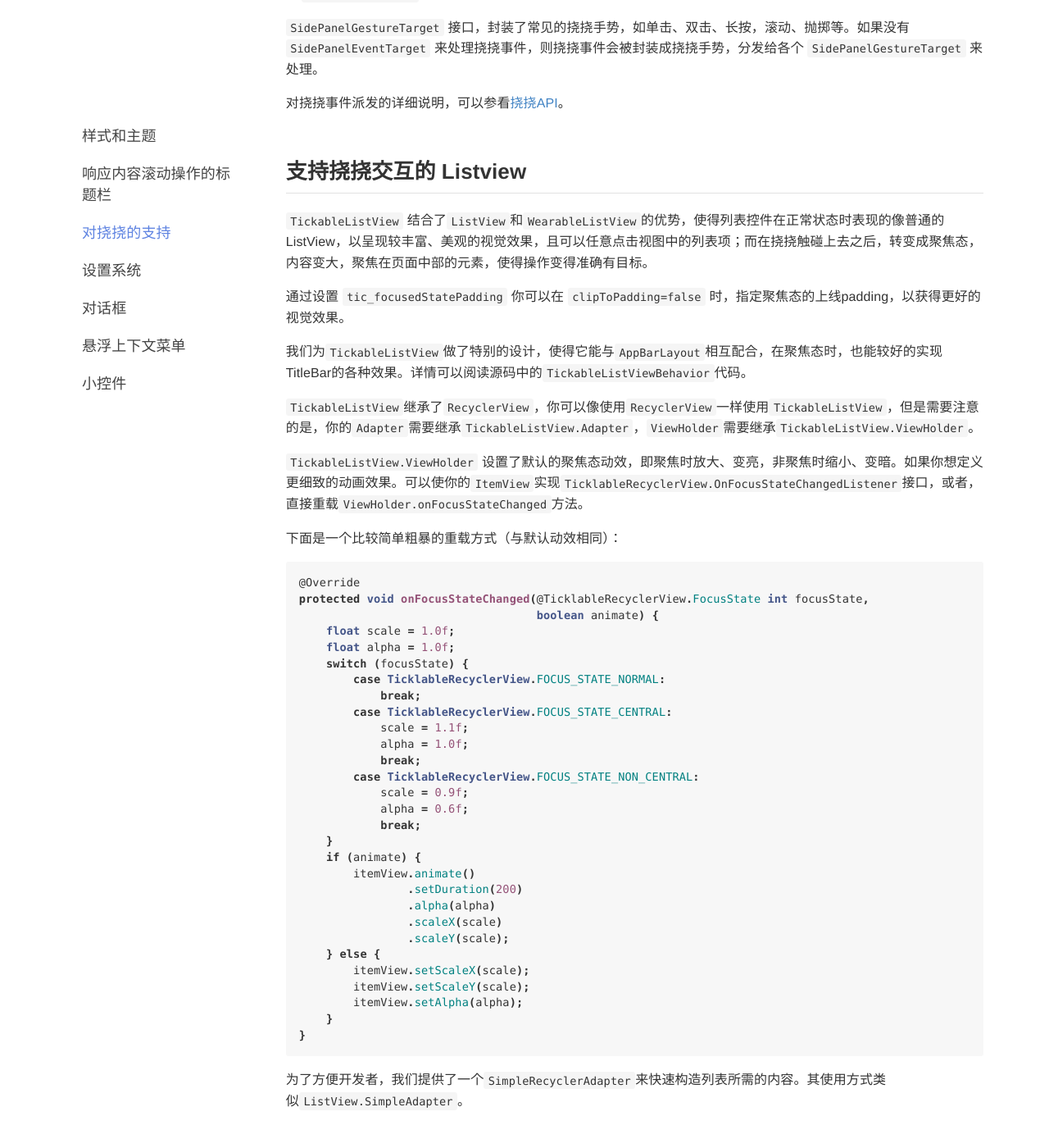
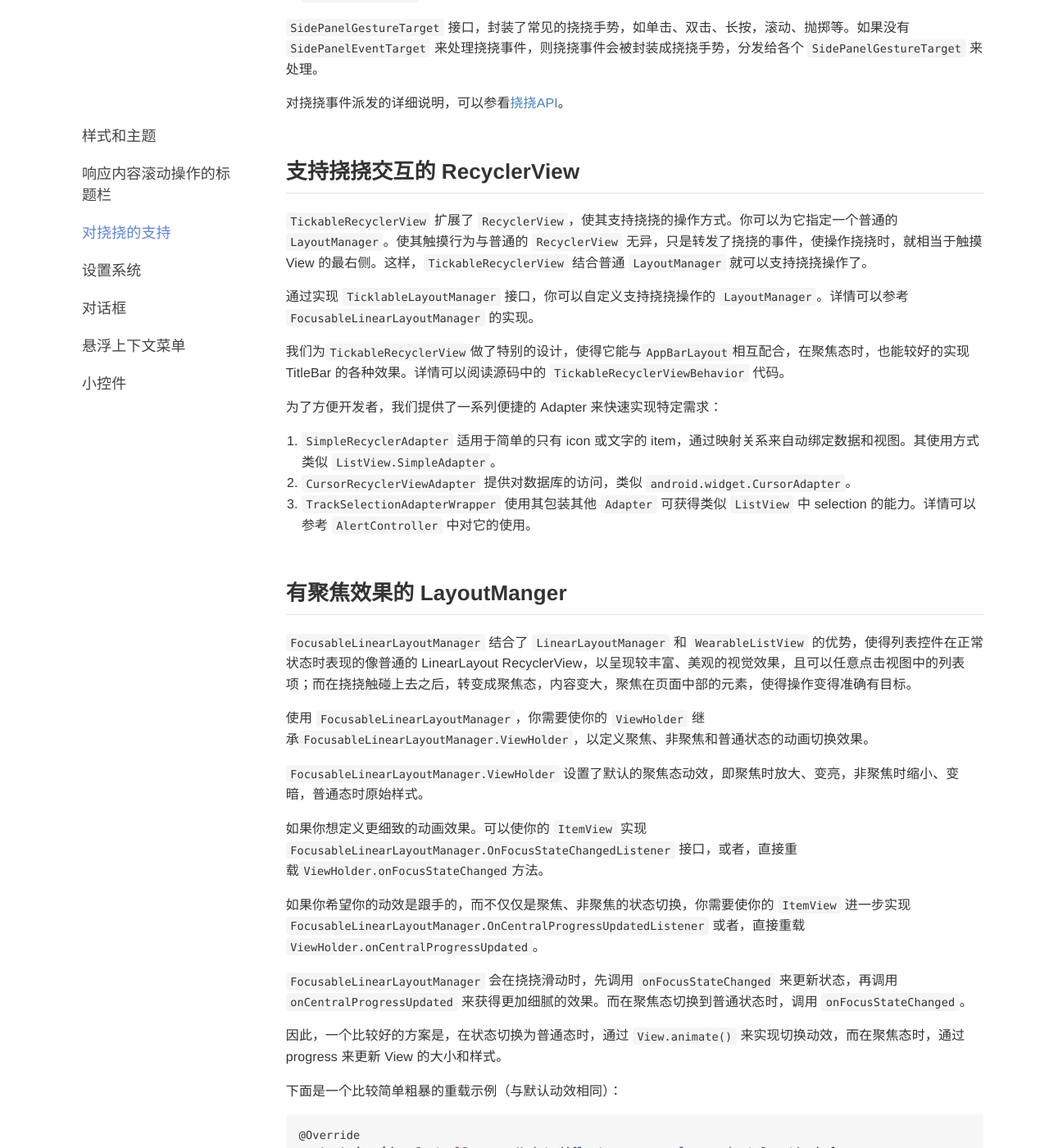
Before and after one commit to mobvoi/ticdesign, a Jekyll site: the page built from _doc/index.md, in a window 1280 px wide and 1400 px high, scrolled down 4838 px. Shown: the whole window at 82% size. Built offline with Jekyll 4.4.1, drawn with Linux system fonts in a browser that asks for light colours; some of the changed text lies outside the part shown.

Commit message:
Update TicklableRecyclerView section of Develop document.

````diff
--- a/_doc/index.md
+++ b/_doc/index.md
@@ -14,7 +14,7 @@ permalink: /doc/
 
 1. [样式和主题](#style-and-theme)：定义了一些列文字、页面和控件的样式，以及页面切换等动效支持。
 2. [可拉伸、响应内容滚动的标题](#title-bar)：基于 [Android Design Support][google-design-support]，构建了一套适合手表展示的页面结构，除了 Google Design 中的跟随滚动等效果，我们还为标题栏增加了可拉伸等效果。
-3. [对侧面挠挠的支持](#support-tickle)：我们提供了一套较为便捷的方式为开发者提供了对挠挠的支持，并增加了一些对挠挠有较好交互的控件。比如[支持挠挠的 Listview](#ticklable-listview)等。
+3. [对侧面挠挠的支持](#support-tickle)：我们提供了一套较为便捷的方式为开发者提供了对挠挠的支持，并增加了一些对挠挠有较好交互的控件。比如[支持挠挠的 RecyclerView](#ticklable-RV) 以及[挠挠触碰时有聚焦效果的 LayoutManger](#focusable-LM) 等。
 4. [设置](#preference)：提供一套类似 [Android Settings][android-settings] 的、符合 [Ticwear Design][ticwear-design] 的设置系统，更适合手表展示，并支持挠挠交互。
 5. [对话框](#dialogs)：对应 Android 的 [AlertDialog][android-alert-dialog]，我们也提供了一系列适合手表展示的对话框。包括[普通弹出式对话框](#alert-dialog)、[数值选择对话框](#number-picker-dialog)、[日期时间选择对话框](#date-picker-dialog)、[列表选择对话框](#list-choice-dialog)等。
 6. [悬浮菜单](#menu)：类似 Android 的[长按弹出菜单][android-FloatingContextMenu]，你可以通过 [Menu resource][android-menu-resource] 来创建菜单项，并利用 `FloatingContextMenu` 来加载和显示菜单，并获取菜单选中的回调事件。
@@ -33,7 +33,7 @@ Ticwear为开发者提供了一套符合Ticwear设计规范的主题。开发者
 
 要获得更好的用户体验，请：
 
-1. 为你的 `ListView` （或 `TickableListView` 等）设置一个style，指向 `Widget.Ticwear.ListView`。
+1. 为你的 `ListView` （或 `TickableRecyclerView` 等）设置一个style，指向 `Widget.Ticwear.ListView`。
 2. 为你的列表项容器设置style，指向 `Widget.Ticwear.ListItem`。
 
 这两个样式，已经较好的处理了手表上列表的显示，包括列表顶部、底部的边距、列表项左右边距，列表项点击效果等等。
@@ -178,44 +178,68 @@ int color = ColorPalette.from(context)
 
 对挠挠事件派发的详细说明，可以参看[挠挠API](http://developer.ticwear.com/doc/tickle-api)。
 
-### <a name="ticklable-listview"></a>支持挠挠交互的 Listview {#ticklable-listview}
+### <a name="ticklable-RV"></a>支持挠挠交互的 RecyclerView {#ticklable-RV}
 
-`TickableListView` 结合了`ListView`和`WearableListView`的优势，使得列表控件在正常状态时表现的像普通的ListView，以呈现较丰富、美观的视觉效果，且可以任意点击视图中的列表项；而在挠挠触碰上去之后，转变成聚焦态，内容变大，聚焦在页面中部的元素，使得操作变得准确有目标。
+`TickableRecyclerView` 扩展了 `RecyclerView`，使其支持挠挠的操作方式。你可以为它指定一个普通的 [`LayoutManager`][android-LM]。使其触摸行为与普通的 `RecyclerView` 无异，只是转发了挠挠的事件，使操作挠挠时，就相当于触摸 View 的最右侧。这样，`TickableRecyclerView` 结合普通 `LayoutManager` 就可以支持挠挠操作了。
 
-通过设置 `tic_focusedStatePadding` 你可以在 `clipToPadding=false` 时，指定聚焦态的上线padding，以获得更好的视觉效果。
+通过实现 `TicklableLayoutManager` 接口，你可以自定义支持挠挠操作的 [`LayoutManager`][android-LM]。详情可以参考 `FocusableLinearLayoutManager` 的实现。
 
-我们为`TickableListView`做了特别的设计，使得它能与`AppBarLayout`相互配合，在聚焦态时，也能较好的实现TitleBar的各种效果。详情可以阅读源码中的`TickableListViewBehavior`代码。
+我们为`TickableRecyclerView`做了特别的设计，使得它能与`AppBarLayout`相互配合，在聚焦态时，也能较好的实现 TitleBar 的各种效果。详情可以阅读源码中的 `TickableRecyclerViewBehavior` 代码。
 
-`TickableListView`继承了[`RecyclerView`][recycler-view]，你可以像使用`RecyclerView`一样使用`TickableListView`，但是需要注意的是，你的`Adapter`需要继承`TickableListView.Adapter`，`ViewHolder`需要继承`TickableListView.ViewHolder`。
+为了方便开发者，我们提供了一系列便捷的 Adapter 来快速实现特定需求：
 
-`TickableListView.ViewHolder` 设置了默认的聚焦态动效，即聚焦时放大、变亮，非聚焦时缩小、变暗。如果你想定义更细致的动画效果。可以使你的`ItemView`实现`TicklableRecyclerView.OnFocusStateChangedListener`接口，或者，直接重载`ViewHolder.onFocusStateChanged`方法。
+1. `SimpleRecyclerAdapter` 适用于简单的只有 icon 或文字的 item，通过映射关系来自动绑定数据和视图。其使用方式类似 [`ListView.SimpleAdapter`][simple-adapter]。
+2. `CursorRecyclerViewAdapter` 提供对数据库的访问，类似 `android.widget.CursorAdapter`。
+3. `TrackSelectionAdapterWrapper` 使用其包装其他 `Adapter` 可获得类似 `ListView` 中 selection 的能力。详情可以参考 `AlertController` 中对它的使用。
 
-下面是一个比较简单粗暴的重载方式（与默认动效相同）：
+### <a name="focusable-LM"></a>有聚焦效果的 LayoutManger {#focusable-LM}
+
+`FocusableLinearLayoutManager` 结合了 `LinearLayoutManager` 和 `WearableListView` 的优势，使得列表控件在正常状态时表现的像普通的 LinearLayout RecyclerView，以呈现较丰富、美观的视觉效果，且可以任意点击视图中的列表项；而在挠挠触碰上去之后，转变成聚焦态，内容变大，聚焦在页面中部的元素，使得操作变得准确有目标。
+
+使用 `FocusableLinearLayoutManager`，你需要使你的 `ViewHolder` 继承`FocusableLinearLayoutManager.ViewHolder`，以定义聚焦、非聚焦和普通状态的动画切换效果。
+
+`FocusableLinearLayoutManager.ViewHolder` 设置了默认的聚焦态动效，即聚焦时放大、变亮，非聚焦时缩小、变暗，普通态时原始样式。
+
+如果你想定义更细致的动画效果。可以使你的 `ItemView` 实现 `FocusableLinearLayoutManager.OnFocusStateChangedListener` 接口，或者，直接重载`ViewHolder.onFocusStateChanged`方法。
+
+如果你希望你的动效是跟手的，而不仅仅是聚焦、非聚焦的状态切换，你需要使你的 `ItemView` 进一步实现 `FocusableLinearLayoutManager.OnCentralProgressUpdatedListener` 或者，直接重载 `ViewHolder.onCentralProgressUpdated`。
+
+`FocusableLinearLayoutManager` 会在挠挠滑动时，先调用 `onFocusStateChanged` 来更新状态，再调用 `onCentralProgressUpdated` 来获得更加细腻的效果。而在聚焦态切换到普通状态时，调用 `onFocusStateChanged`。
+
+因此，一个比较好的方案是，在状态切换为普通态时，通过 `View.animate()` 来实现切换动效，而在聚焦态时，通过 progress 来更新 View 的大小和样式。
+
+下面是一个比较简单粗暴的重载示例（与默认动效相同）：
 
 ``` java
 @Override
-protected void onFocusStateChanged(@TicklableRecyclerView.FocusState int focusState,
-                                   boolean animate) {
-    float scale = 1.0f;
-    float alpha = 1.0f;
-    switch (focusState) {
-        case TicklableRecyclerView.FOCUS_STATE_NORMAL:
-            break;
-        case TicklableRecyclerView.FOCUS_STATE_CENTRAL:
-            scale = 1.1f;
-            alpha = 1.0f;
-            break;
-        case TicklableRecyclerView.FOCUS_STATE_NON_CENTRAL:
-            scale = 0.9f;
-            alpha = 0.6f;
-            break;
+protected void onCentralProgressUpdated(float progress, long animateDuration) {
+    float scaleMin = 1.0f;
+    float scaleMax = 1.1f;
+    float alphaMin = 0.6f;
+    float alphaMax = 1.0f;
+
+    float scale = scaleMin + (scaleMax - scaleMin) * progress;
+    float alphaProgress = getFocusInterpolator().getInterpolation(progress);
+    float alpha = alphaMin + (alphaMax - alphaMin) * alphaProgress;
+    transform(scale, alpha, animateDuration);
+}
+
+@Override
+protected void onFocusStateChanged(@FocusState int focusState, boolean animate) {
+    if (focusState == FocusableLinearLayoutManager.FOCUS_STATE_NORMAL) {
+        transform(1, 1, animate ? getDefaultAnimDuration() : 0);
     }
-    if (animate) {
+}
+
+private void transform(float scale, float alpha, long duration) {
+    itemView.animate().cancel();
+    if (duration > 0) {
         itemView.animate()
-                .setDuration(200)
+                .setDuration(duration)
                 .alpha(alpha)
                 .scaleX(scale)
-                .scaleY(scale);
+                .scaleY(scale)
+                .start();
     } else {
         itemView.setScaleX(scale);
         itemView.setScaleY(scale);
@@ -223,9 +247,6 @@ protected void onFocusStateChanged(@TicklableRecyclerView.FocusState int focusSt
     }
 }
 ```
-
-为了方便开发者，我们提供了一个`SimpleRecyclerAdapter`来快速构造列表所需的内容。其使用方式类似[`ListView.SimpleAdapter`][simple-adapter]。
-
 
 ## <a name="preference"></a>设置系统 {#preference}
 
@@ -481,3 +502,4 @@ $$
 [android-progressbar]: http://developer.android.com/intl/zh-cn/reference/android/widget/ProgressBar.html
 [android-FloatingContextMenu]: https://developer.android.com/guide/topics/ui/menus.html#FloatingContextMenu
 [android-menu-resource]: https://developer.android.com/guide/topics/resources/menu-resource.html
+[android-LM]: https://developer.android.com/reference/android/support/v7/widget/RecyclerView.LayoutManager.html
````
